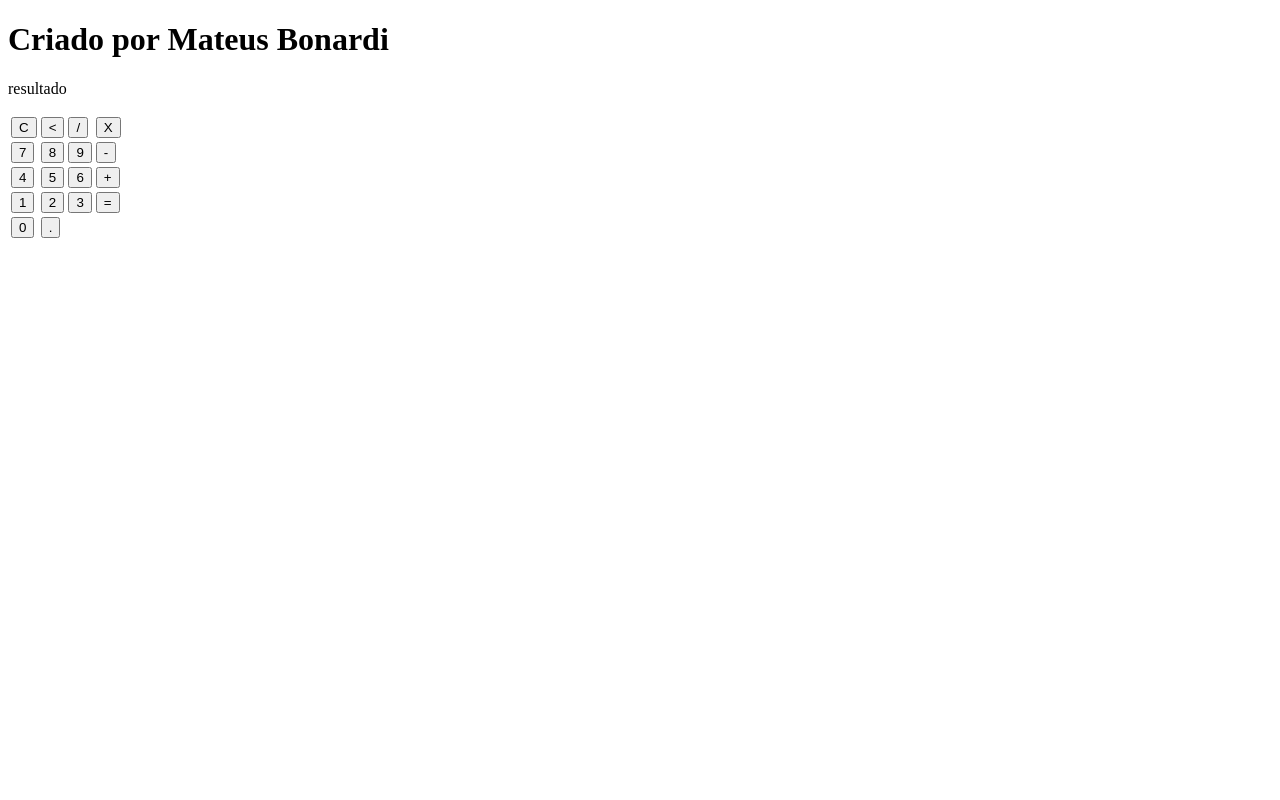
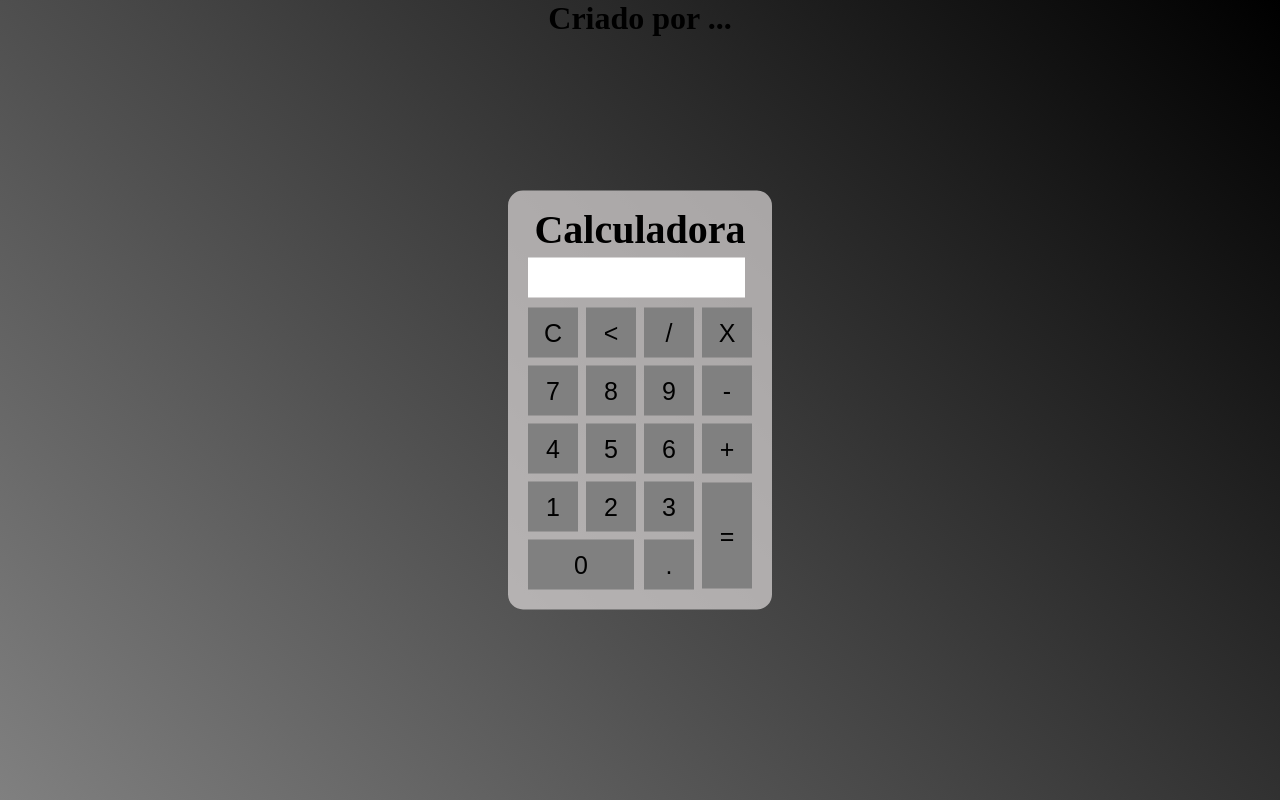
Before and after one commit to Lucianocosta05/calculadora, a plain HTML site: page index.html in a window 1280 px wide. Drawn offline with Linux system fonts and the light colour scheme.

Commit message:
Add files via upload

```diff
--- a/index.html
+++ b/index.html
@@ -1,48 +1,51 @@
-
-<!DOCTYPE html>
-<html lang="en">
+<html>
     <head>
-<meta charset="UTF-8">
-<meta name="viewport" content="width=device-width, initial-scale=1.0">
-<title>Calculadora HTML</title>
+        <title>Calculadora</title>
+        <meta harset="UTF-8">
+        <meta name="viewport" content="width-device-width, initial-scale=1.0">
         <link rel="stylesheet" href="styles.css">
     </head>
-</html>
+
     <body>
         <div class="fundo">
-<h1>Criado por Mateus Bonardi</h1>
+            <h1>Criado por ...</h1>
             <div class="Calculadora">
-<p id="resultado"> resultado </p>
+                <h1>Calculadora</h1>
+                <p id="resultado"></p>
                 <table>
                     <tr>
-<td> <button class="botao"> C </button></td>
-<td> <button class="botao"> < </button></td>
-<td> <button class="botao"> / </button></td>
-<td> <button class="botao"> X </button></td>
+                        <td><button class="botao">C</button></td>
+                        <td><button class="botao"><</button></td>
+                        <td><button class="botao">/</button></td>
+                        <td><button class="botao">X</button></td>
                     </tr>
                     <tr>
-<td> <button class="botao"> 7 </button></td>
-<td> <button class="botao"> 8 </button></td>
-<td> <button class="botao"> 9 </button></td>
-<td> <button class="botao"> - </button></td>
+                        <td><button class="botao">7</button></td>
+                        <td><button class="botao">8</button></td>
+                        <td><button class="botao">9</button></td>
+                        <td><button class="botao">-</button></td>
                     </tr>
                     <tr>
-<td> <button class="botao"> 4 </button></td>
-<td> <button class="botao"> 5 </button></td>
-<td> <button class="botao"> 6 </button></td>
-<td> <button class="botao"> + </button></td>
+                        <td><button class="botao">4</button></td>
+                        <td><button class="botao">5</button></td>
+                        <td><button class="botao">6</button></td>
+                        <td><button class="botao">+</button></td>
                     </tr>
                     <tr>
-<td> <button class="botao"> 1 </button></td>
-<td> <button class="botao"> 2 </button></td>
-<td> <button class="botao"> 3 </button></td>
-<td> <button class="botao"> = </button></td>
+                        <td><button class="botao">1</button></td>
+                        <td><button class="botao">2</button></td>
+                        <td><button class="botao">3</button></td>
+                        <td rowspan="2"><button class="botao" style="height: 106px;">=</button></td>
                     </tr>
                     <tr>
-<td> <button class="botao"> 0 </button></td>
-<td> <button class="botao"> . </button></td>
+                        <td colspan="2"><button class="botao" style="width: 106px;">0</button></td>
+                        <td><button class="botao">.</button></td>
                     </tr>
                 </table>
             </div>
         </div>
+        <script>
+
+        </script>
     </body>
+</html>
--- a/styles.css
+++ b/styles.css
@@ -0,0 +1,44 @@
+*{
+    margin: 0;
+    padding: 0;
+}
+.fundo{
+    background-image: linear-gradient(45deg, grey, black);
+    height: 100vh;
+    color: black;
+    font-family: 'Times New Roman', Times, serif;
+    text-align: center;
+}
+.Calculadora{
+    position: absolute;
+    background-color: rgba(222, 219, 219, 0.7);
+    top: 50%;
+    left: 50%;
+    transform: translate(-50%, -50%);
+    border-radius: 15px;
+    padding: 15px;
+    font-size: 20px;
+}
+.botao{
+    width: 50px;
+    height: 50px;
+    margin: 3px;
+    font-size: 25px;
+    cursor: pointer;
+    background-color: grey;
+    border: none;
+    color: black;
+}
+.botao:hover{
+    background-color: black;
+    color: white;
+}
+#resultado{
+    background-color: white;
+    width: 207px;
+    height: 30px;
+    margin: 5px;
+    color: black;
+    text-align: right;
+    padding: 5px;
+}
```
Lines whose indentation alone changed are shown as unchanged.
